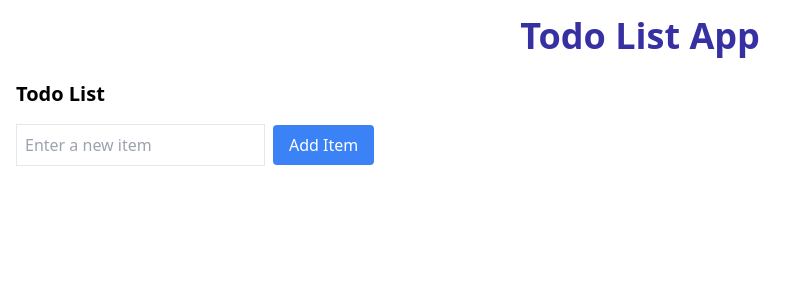
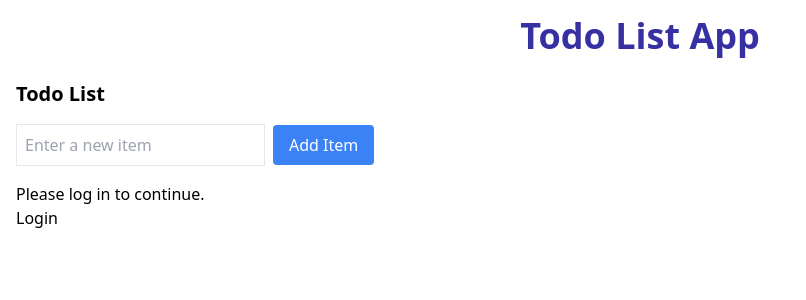
Before and after one commit to joeltmathew857/my-todo-app, a React (Create React App) app: page / in a window 1280 px wide. Shown: the top 300 px of the page, without its empty margins (0-806 px from the left). Built offline with nearby package versions, Linux system fonts and the light colour scheme.

Commit message:
added-login

```diff
--- a/src/App.js
+++ b/src/App.js
@@ -1,13 +1,17 @@
-import React from 'react';
-import TodoList from './Components/Greeting';
+import React from 'react'
+import TodoList from './Components/Todo'
+import Mack from './Components/Mack'
+import Logout from './Components/Login'
 
 const App = () => {
   return (
     <div className="container mx-auto p-4">
-      <h1 className="text-4xl font-bold mb-6 text-indigo-800 w-full text-center">Todo List App</h1>
+     <h1 className="text-4xl font-bold mb-6 text-indigo-800 w-full text-center">Todo List App</h1>
       <TodoList />
+      {/* <Mack /> */}
+      <Logout />
     </div>
-  );
-};
+  )
+}
 
-export default App;
+export default App
--- /dev/null
+++ b/src/Components/Login.js
@@ -0,0 +1,31 @@
+import React, { useState } from 'react';
+
+const App = () => {
+  const [isLoggedIn, setIsLoggedIn] = useState(false);
+
+  const handleLogin = () => {
+    setIsLoggedIn(true);
+  };
+
+  const handleLogout = () => {
+    setIsLoggedIn(false);
+  };
+
+  return (
+    <div className="container">
+      {isLoggedIn ? (
+        <div>
+          <h1>Welcome back, User!</h1>
+          <button onClick={handleLogout}>Logout</button>
+        </div>
+      ) : (
+        <div>
+          <h1>Please log in to continue.</h1>
+          <button onClick={handleLogin}>Login</button>
+        </div>
+      )}
+    </div>
+  );
+};
+
+export default App;
--- /dev/null
+++ b/src/Components/Mack.js
@@ -0,0 +1,29 @@
+import React, { useState } from 'react';
+
+const MyForm = () => {
+  const [inputValue, setInputValue] = useState('');
+
+  const handleChange = (e) => {
+    // e.target represents the DOM element that triggered the event (in this case, an input field).
+    const value = e.target.value;
+    setInputValue(value);
+  };
+
+  const handleSubmit = (e) => {
+    e.preventDefault();
+    // Perform some action with the form data, such as submitting it to a server or processing it.
+    console.log('Form submitted with value:', inputValue);
+  };
+
+  return (
+    <form onSubmit={handleSubmit}>
+      <label>
+        Enter some text:
+        <input type="text" value={inputValue} onChange={handleChange} />
+      </label>
+      <button type="submit">Submit</button>
+    </form>
+  );
+};
+
+export default MyForm;
```
Also changed, not shown: src/Components/Todo.js (renamed from src/Components/Greeting.js).
